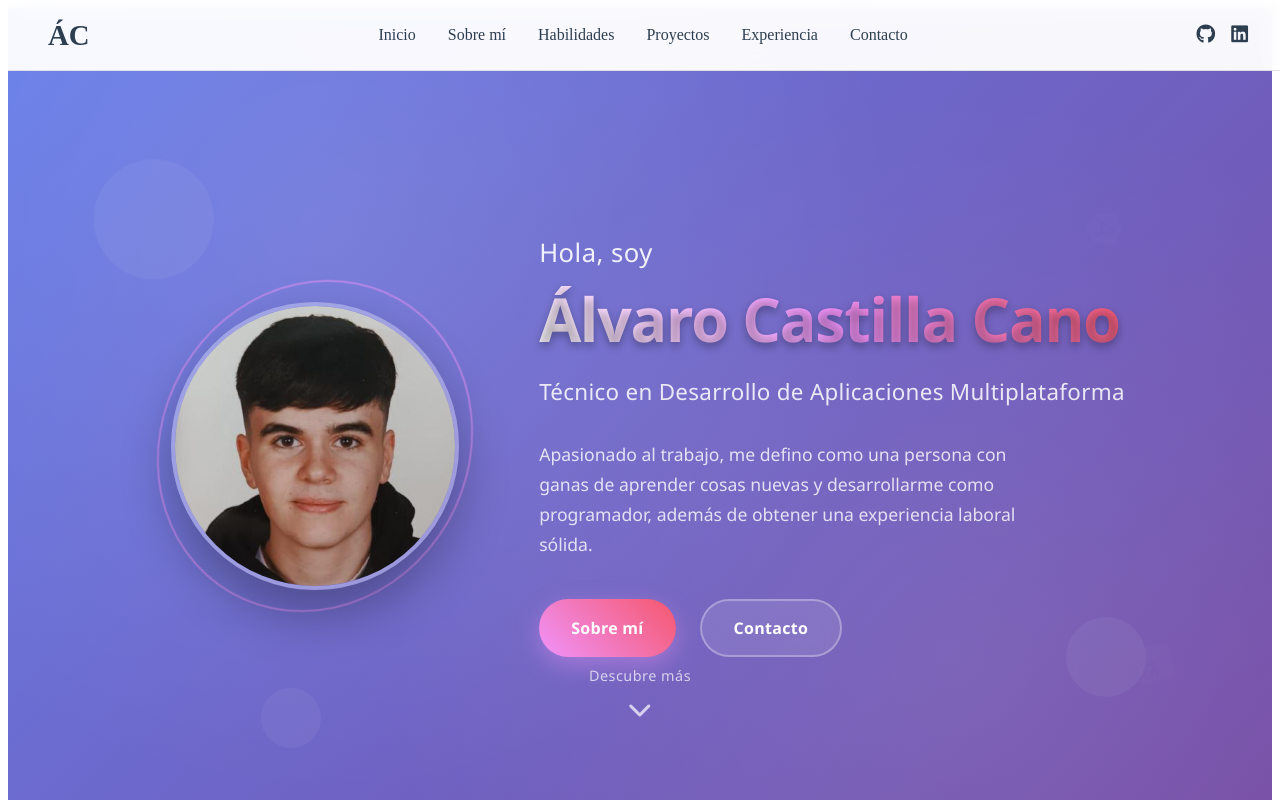
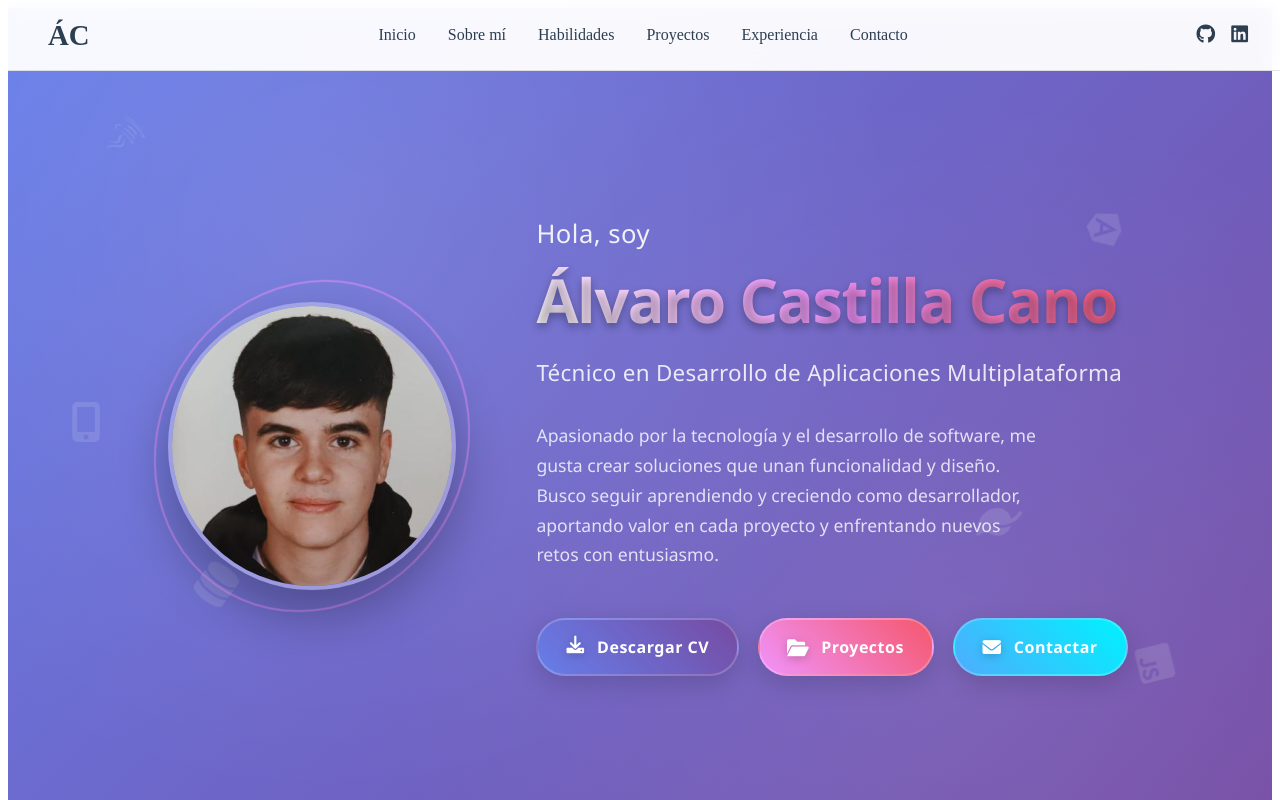
Before and after one commit to alvarocastilla05/Portafolios, an Angular app in the folder Portafolios/: page / in a window 1280 px wide. Shown: the top 800 px of the page. Built offline with nearby package versions, Linux system fonts and the light colour scheme.

Commit message:
Presentación hecha

```diff
--- a/Portafolios/src/app/components/hero/hero.component.css
+++ b/Portafolios/src/app/components/hero/hero.component.css
@@ -8,6 +8,13 @@
   position: relative;
   overflow: hidden;
   padding-top: 70px;
+  transition: opacity 0.6s ease, transform 0.6s ease;
+}
+
+/* Animación de transición para el scroll */
+.hero.scroll-transition {
+  opacity: 0.7;
+  transform: scale(0.98);
 }
 
 .hero::before {
@@ -130,28 +137,34 @@
   font-weight: 400;
 }
 
-/* Botones elegantes */
+/* Botones de acción mejorados */
 .hero-actions {
   display: flex;
-  gap: 1.5rem;
+  gap: 1.2rem;
+  margin-top: 3rem;
+  flex-wrap: wrap;
 }
 
 .btn {
-  padding: 16px 32px;
+  padding: 16px 28px;
   border-radius: 50px;
   text-decoration: none;
   font-weight: 600;
   font-size: 1rem;
-  transition: all 0.3s cubic-bezier(0.4, 0, 0.2, 1);
+  transition: all 0.4s cubic-bezier(0.4, 0, 0.2, 1);
   display: inline-flex;
   align-items: center;
-  justify-content: center;
+  gap: 0.8rem;
   font-family: 'Segoe UI', system-ui, sans-serif;
   letter-spacing: 0.3px;
   position: relative;
   overflow: hidden;
+  border: 2px solid transparent;
+  backdrop-filter: blur(10px);
+  box-shadow: 0 8px 25px rgba(0, 0, 0, 0.15);
 }
 
+/* Efecto shine */
 .btn::before {
   content: '';
   position: absolute;
@@ -159,7 +172,7 @@
   left: -100%;
   width: 100%;
   height: 100%;
-  background: linear-gradient(90deg, transparent, rgba(255, 255, 255, 0.2), transparent);
+  background: linear-gradient(90deg, transparent, rgba(255, 255, 255, 0.3), transparent);
   transition: left 0.6s ease;
 }
 
@@ -167,70 +180,104 @@
   left: 100%;
 }
 
-.btn-primary {
+/* Botón Descargar CV - Gradiente azul */
+.btn-download {
+  background: linear-gradient(45deg, #667eea, #764ba2);
+  color: white;
+  border: 2px solid rgba(255, 255, 255, 0.2);
+}
+
+.btn-download:hover {
+  transform: translateY(-4px);
+  box-shadow: 0 15px 35px rgba(102, 126, 234, 0.4);
+  background: linear-gradient(45deg, #5a67d8, #667eea);
+}
+
+.btn-download i {
+  animation: bounce-download 2s infinite;
+}
+
+@keyframes bounce-download {
+  0%, 100% { transform: translateY(0); }
+  50% { transform: translateY(-3px); }
+}
+
+/* Botón Proyectos - Gradiente rosa */
+.btn-projects {
   background: linear-gradient(45deg, #f093fb, #f5576c);
   color: white;
-  border: none;
-  box-shadow: 0 8px 25px rgba(240, 147, 251, 0.4);
+  border: 2px solid rgba(255, 255, 255, 0.2);
 }
 
-.btn-primary:hover {
-  transform: translateY(-3px);
-  box-shadow: 0 15px 35px rgba(240, 147, 251, 0.6);
+.btn-projects:hover {
+  transform: translateY(-4px);
+  box-shadow: 0 15px 35px rgba(240, 147, 251, 0.4);
+  background: linear-gradient(45deg, #e084fc, #f093fb);
 }
 
-.btn-secondary {
-  background: rgba(255, 255, 255, 0.1);
-  color: white;
-  border: 2px solid rgba(255, 255, 255, 0.3);
-  backdrop-filter: blur(10px);
+.btn-projects i {
+  animation: folder-open 2s infinite;
 }
 
-.btn-secondary:hover {
-  background: rgba(255, 255, 255, 0.2);
-  border-color: rgba(255, 255, 255, 0.5);
-  transform: translateY(-3px);
+@keyframes folder-open {
+  0%, 100% { transform: scale(1); }
+  50% { transform: scale(1.1); }
 }
 
-/* Scroll indicator elegante */
-.scroll-indicator {
-  position: absolute;
-  bottom: 2rem;
-  left: 50%;
-  transform: translateX(-50%);
-  display: flex;
-  flex-direction: column;
-  align-items: center;
-  gap: 0.8rem;
-  color: rgba(255, 255, 255, 0.7);
-  cursor: pointer;
-  transition: all 0.3s ease;
-  font-family: 'Segoe UI', system-ui, sans-serif;
-  font-weight: 500;
-  font-size: 0.9rem;
+/* Botón Contactar - Gradiente verde */
+.btn-contact {
+  background: linear-gradient(45deg, #4facfe, #00f2fe);
+  color: white;
+  border: 2px solid rgba(255, 255, 255, 0.2);
+}
+
+.btn-contact:hover {
+  transform: translateY(-4px);
+  box-shadow: 0 15px 35px rgba(79, 172, 254, 0.4);
+  background: linear-gradient(45deg, #3d8bfe, #4facfe);
+}
+
+.btn-contact i {
+  animation: envelope-pulse 2s infinite;
+}
+
+@keyframes envelope-pulse {
+  0%, 100% { transform: scale(1); }
+  50% { transform: scale(1.05); }
+}
+
+/* Efectos adicionales para botones */
+.btn:active {
+  transform: translateY(-2px) scale(0.98);
+}
+
+.btn.clicking {
+  animation: click-pulse 0.6s ease;
+}
+
+@keyframes click-pulse {
+  0% {
+    transform: translateY(-4px) scale(1);
+    box-shadow: 0 15px 35px rgba(0, 0, 0, 0.3);
+  }
+  50% {
+    transform: translateY(-2px) scale(1.05);
+    box-shadow: 0 20px 40px rgba(0, 0, 0, 0.4);
+  }
+  100% {
+    transform: translateY(-4px) scale(1);
+    box-shadow: 0 15px 35px rgba(0, 0, 0, 0.3);
+  }
+}
+
+.btn span {
+  font-weight: 600;
   letter-spacing: 0.5px;
 }
 
-.scroll-indicator:hover {
-  color: white;
-  transform: translateX(-50%) translateY(-5px);
-}
-
-.scroll-indicator i {
-  font-size: 1.5rem;
-  animation: bounce 2s infinite;
-}
-
-@keyframes bounce {
-  0%, 20%, 50%, 80%, 100% {
-    transform: translateY(0);
-  }
-  40% {
-    transform: translateY(-8px);
-  }
-  60% {
-    transform: translateY(-4px);
-  }
+.btn i {
+  font-size: 1.1rem;
+  filter: drop-shadow(0 2px 4px rgba(0, 0, 0, 0.2));
 }
 
 /* Iconos flotantes de fondo */
@@ -246,9 +293,10 @@
 
 .floating-icon {
   position: absolute;
-  color: rgba(255, 255, 255, 0.08);
+  color: rgba(255, 255, 255, 0.12);
   font-size: 2.5rem;
   animation: float 8s ease-in-out infinite;
+  opacity: 1;
 }
 
 .icon-1 {
@@ -296,23 +344,19 @@
 @keyframes float {
   0%, 100% {
     transform: translateY(0px) rotate(0deg);
-    opacity: 0.08;
   }
   25% {
     transform: translateY(-20px) rotate(90deg);
-    opacity: 0.12;
   }
   50% {
     transform: translateY(-35px) rotate(180deg);
-    opacity: 0.06;
   }
   75% {
     transform: translateY(-15px) rotate(270deg);
-    opacity: 0.1;
   }
 }
 
-/* Elementos decorativos abstractos */
+/* Elementos decorativos con iconos de tecnologías */
 .decorative-elements {
   position: absolute;
   top: 0;
@@ -325,44 +369,66 @@
 
 .element {
   position: absolute;
-  border-radius: 50%;
-  background: rgba(255, 255, 255, 0.05);
-  animation: drift 20s linear infinite;
+  font-size: 3rem;
+  color: rgba(255, 255, 255, 0.1);
+  animation: tech-drift 15s linear infinite;
+  transition: all 0.3s ease;
+  opacity: 1;
+}
+
+.element i {
+  font-size: inherit;
+  color: inherit;
 }
 
 .element-1 {
-  width: 120px;
-  height: 120px;
-  top: 20%;
-  left: 5%;
+  top: 15%;
+  left: 8%;
   animation-delay: 0s;
 }
 
 .element-2 {
-  width: 80px;
-  height: 80px;
-  top: 70%;
-  right: 10%;
+  top: 25%;
+  right: 12%;
+  animation-delay: 5s;
+}
+
+.element-3 {
+  bottom: 30%;
+  left: 15%;
+  animation-delay: 10s;
+}
+
+.element-4 {
+  top: 60%;
+  right: 8%;
+  animation-delay: 2s;
+}
+
+.element-5 {
+  bottom: 15%;
+  right: 25%;
   animation-delay: 7s;
 }
 
-.element-3 {
-  width: 60px;
-  height: 60px;
-  bottom: 15%;
-  left: 20%;
-  animation-delay: 14s;
+.element-6 {
+  top: 40%;
+  left: 5%;
+  animation-delay: 12s;
 }
 
-@keyframes drift {
+@keyframes tech-drift {
   0% {
     transform: translateX(0px) translateY(0px) rotate(0deg);
   }
-  33% {
-    transform: translateX(30px) translateY(-30px) rotate(120deg);
+  25% {
+    transform: translateX(20px) translateY(-25px) rotate(90deg);
   }
-  66% {
-    transform: translateX(-20px) translateY(20px) rotate(240deg);
+  50% {
+    transform: translateX(-15px) translateY(15px) rotate(180deg);
+  }
+  75% {
+    transform: translateX(25px) translateY(-10px) rotate(270deg);
   }
   100% {
     transform: translateX(0px) translateY(0px) rotate(360deg);
@@ -392,11 +458,22 @@
 
   .hero-actions {
     justify-content: center;
-    flex-wrap: wrap;
+    gap: 1rem;
+  }
+
+  .btn {
+    padding: 14px 24px;
+    font-size: 0.95rem;
+    min-width: 160px;
+    justify-content: center;
   }
 
   .floating-icon {
     font-size: 2rem;
+  }
+
+  .element {
+    font-size: 2.5rem;
   }
 }
 
@@ -422,21 +499,25 @@
     font-size: 1rem;
   }
 
-  .btn {
-    padding: 14px 28px;
-    font-size: 0.9rem;
-    width: 100%;
-    max-width: 280px;
-  }
-
   .hero-actions {
     flex-direction: column;
     align-items: center;
     gap: 1rem;
   }
 
+  .btn {
+    width: 100%;
+    max-width: 280px;
+    padding: 16px 24px;
+    justify-content: center;
+  }
+
   .floating-icon {
     font-size: 1.5rem;
     opacity: 0.5;
   }
+
+  .element {
+    font-size: 2rem;
+  }
 }
--- a/Portafolios/src/app/components/hero/hero.component.html
+++ b/Portafolios/src/app/components/hero/hero.component.html
@@ -3,7 +3,7 @@
     <div class="hero-content">
       <!-- Foto de perfil -->
       <div class="hero-image">
-        <img src="assets/images/profile.jpeg" alt="Álvaro Castilla Cano" class="profile-img">
+        <img src="images/profile.jpeg" alt="Álvaro Castilla Cano" class="profile-img">
         <div class="image-ring"></div>
       </div>
 
@@ -18,23 +18,30 @@
         <h2 class="hero-title">Técnico en Desarrollo de Aplicaciones Multiplataforma</h2>
 
         <p class="hero-description">
-          Apasionado al trabajo, me defino como una persona con ganas de aprender cosas nuevas
-          y desarrollarme como programador, además de obtener una experiencia laboral sólida.
+          Apasionado por la tecnología y el desarrollo de software, me gusta crear soluciones que unan funcionalidad y diseño.
+Busco seguir aprendiendo y creciendo como desarrollador, aportando valor en cada proyecto y enfrentando nuevos retos con entusiasmo.
         </p>
 
-        <!-- Botones simples -->
+        <!-- Botones de acción principales -->
         <div class="hero-actions">
-          <a href="#about" class="btn btn-primary">Sobre mí</a>
-          <a href="#contact" class="btn btn-secondary">Contacto</a>
+          <a href="cv/CV_Alvaro_Castilla_Cano.pdf" download="CV_Alvaro_Castilla_Cano.pdf" class="btn btn-download">
+            <i class="fas fa-download"></i>
+            <span>Descargar CV</span>
+          </a>
+
+          <button (click)="scrollToProjects()" class="btn btn-projects">
+            <i class="fas fa-folder-open"></i>
+            <span>Proyectos</span>
+          </button>
+
+          <button (click)="scrollToContact()" class="btn btn-contact">
+            <i class="fas fa-envelope"></i>
+            <span>Contactar</span>
+          </button>
         </div>
       </div>
     </div>
 
-    <!-- Scroll indicator elegante -->
-    <div class="scroll-indicator">
-      <span>Descubre más</span>
-      <i class="fas fa-chevron-down"></i>
-    </div>
   </div>
 
   <!-- Iconos flotantes de fondo -->
@@ -58,11 +65,4 @@
       <i class="fas fa-mobile-alt"></i>
     </div>
   </div>
-
-  <!-- Elementos decorativos abstractos -->
-  <div class="decorative-elements">
-    <div class="element element-1"></div>
-    <div class="element element-2"></div>
-    <div class="element element-3"></div>
-  </div>
 </section>
--- a/Portafolios/src/app/components/hero/hero.component.ts
+++ b/Portafolios/src/app/components/hero/hero.component.ts
@@ -122,4 +122,72 @@ export class HeroComponent implements OnInit {
   sendEmail() {
     window.location.href = `mailto:${this.personalInfo.email}`;
   }
+
+  scrollToProjects() {
+    this.animatedScrollTo('#projects', 'projects');
+  }
+
+  scrollToContact() {
+    this.animatedScrollTo('#contact', 'contact');
+  }
+
+  private animatedScrollTo(sectionId: string, buttonType: string) {
+    const element = document.querySelector(sectionId);
+    const button = document.querySelector(`.btn-${buttonType}`) as HTMLElement;
+
+    if (element) {
+      // Animación del botón
+      if (button) {
+        button.classList.add('clicking');
+        setTimeout(() => {
+          button.classList.remove('clicking');
+        }, 600);
+      }
+
+      // Agregar clase de animación antes del scroll
+      document.body.style.scrollBehavior = 'smooth';
+
+      // Efecto de transición suave en el hero
+      const heroSection = document.querySelector('.hero');
+      if (heroSection) {
+        heroSection.classList.add('scroll-transition');
+      }
+
+      // Pequeño delay para que se vea la animación del botón
+      setTimeout(() => {
+        // Scroll suave con configuración personalizada
+        element.scrollIntoView({
+          behavior: 'smooth',
+          block: 'start',
+          inline: 'nearest'
+        });
+      }, 200);
+
+      // Remover clase después de la animación
+      setTimeout(() => {
+        if (heroSection) {
+          heroSection.classList.remove('scroll-transition');
+        }
+      }, 1000);
+    }
+  }
+
+  scrollToNext() {
+    const aboutSection = document.querySelector('#about');
+    if (aboutSection) {
+      aboutSection.scrollIntoView({
+        behavior: 'smooth',
+        block: 'start'
+      });
+    } else {
+      // Si no existe #about, busca la siguiente sección
+      const nextSection = document.querySelector('section:nth-of-type(2)');
+      if (nextSection) {
+        nextSection.scrollIntoView({
+          behavior: 'smooth',
+          block: 'start'
+        });
+      }
+    }
+  }
 }
```
Also changed, not shown: Portafolios/public/images/profile.jpeg (renamed from Portafolios/src/assets/images/profile.jpeg), 1 other file (tests, documents, lock files or other folders).
